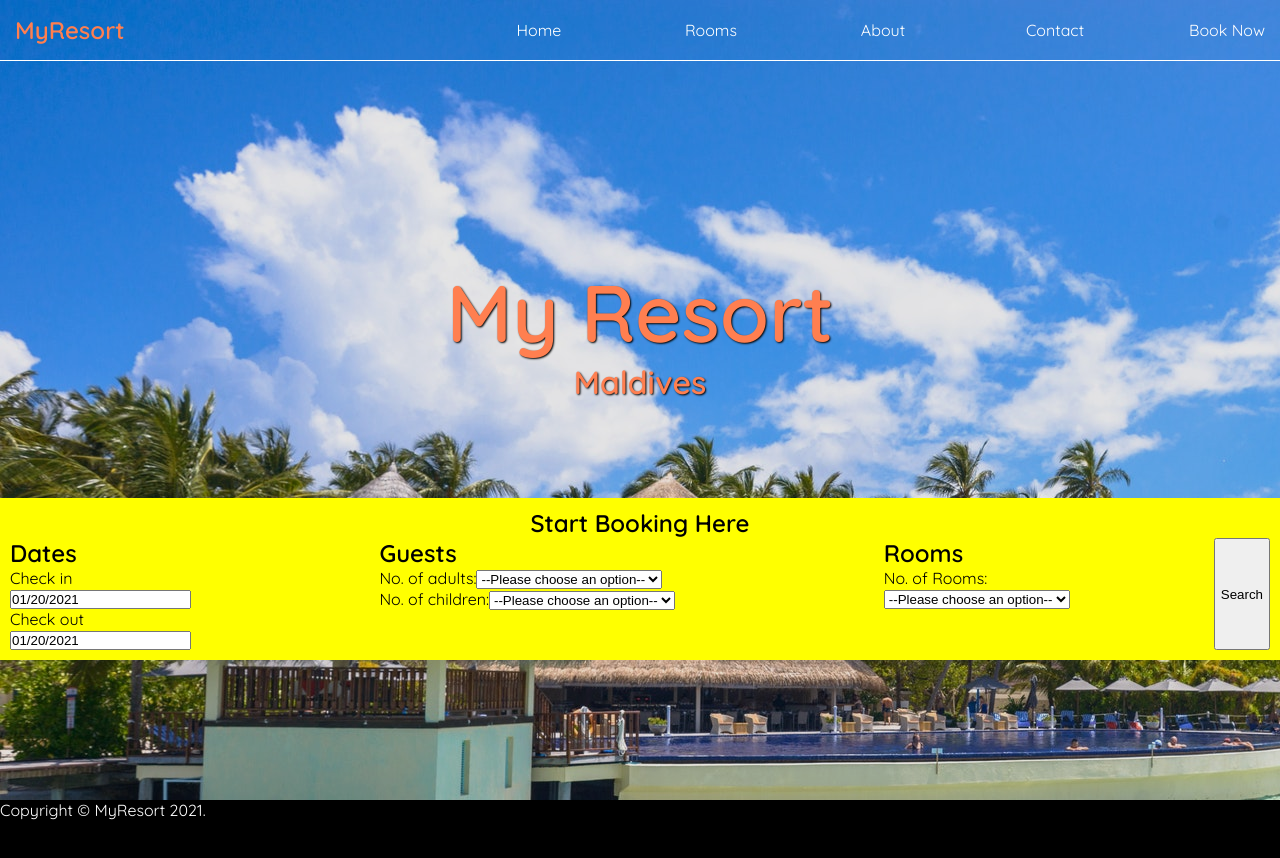
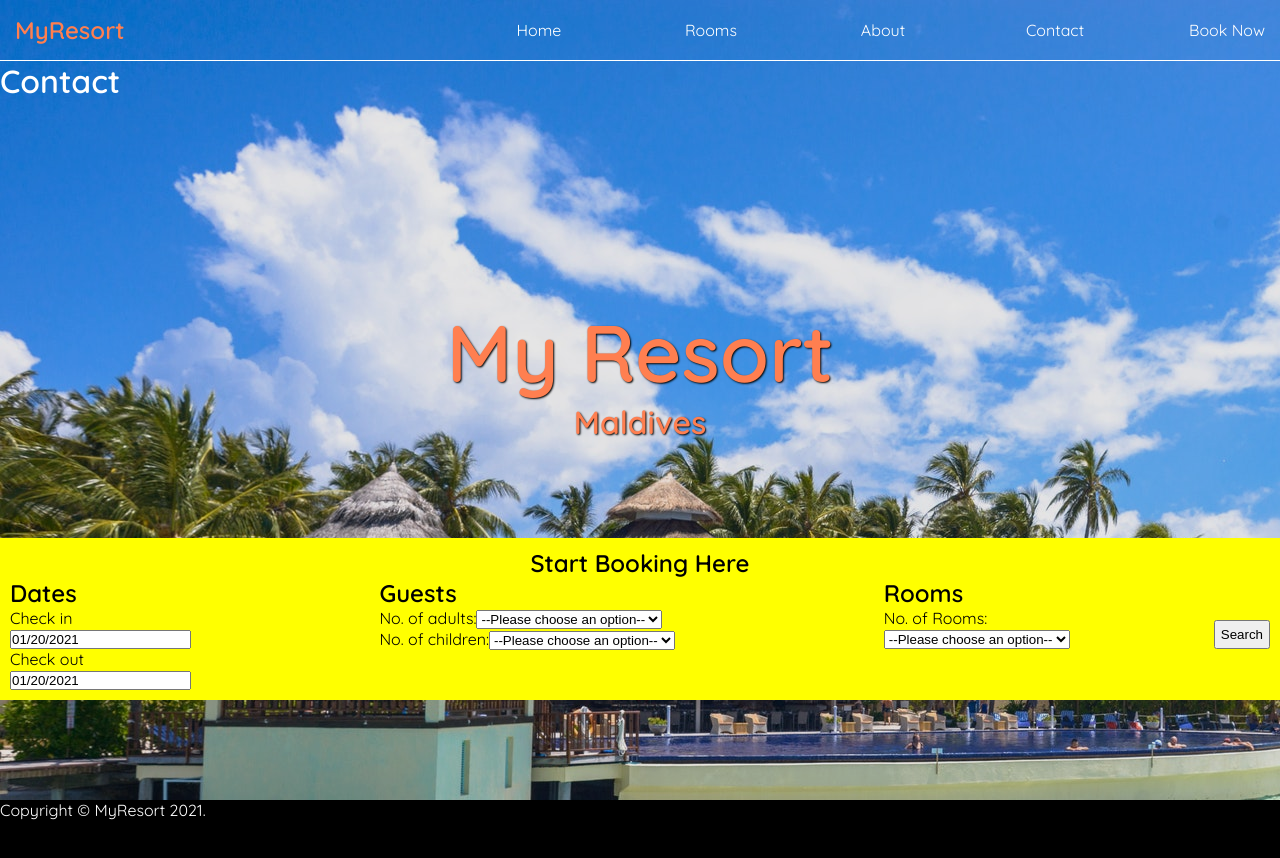
Before and after one commit to ginohagad/myresort, a React (Create React App) app: page /contact in a window 1280 px wide. Shown: the top 858 px of the page. Built offline with nearby package versions, Linux system fonts and the light colour scheme.

Commit message:
Added react router.

```diff
--- a/package.json
+++ b/package.json
@@ -10,6 +10,7 @@
     "react": "^17.0.1",
     "react-datepicker": "^3.4.1",
     "react-dom": "^17.0.1",
+    "react-router-dom": "^5.2.0",
     "react-scripts": "4.0.1",
     "web-vitals": "^0.2.4"
   },
--- a/src/App.scss
+++ b/src/App.scss
@@ -98,14 +98,17 @@ body {
     gap: 9em;
   }
 
-  .bm-dates, .bm-guests {
+  .bm-dates, .bm-guests, .bm-search {
     li {
       display: inline-block;
     }
   }
 
-  .search {
-    padding: 5px;
+  .bm-search {
+    margin: auto;
+
+    .search {
+      padding: 5px;
+    }
   }
-
 }
--- a/src/components/About.js
+++ b/src/components/About.js
@@ -0,0 +1,11 @@
+
+
+const About = () => {
+
+  return (
+    <h1>About</h1>
+  );
+}
+
+
+export default About;
--- a/src/components/BookMenu.js
+++ b/src/components/BookMenu.js
@@ -74,7 +74,9 @@ const BookMenu = () => {
               <option value="10">10</option>
           </select>
         </div>
-        <button className="search">Search</button>
+        <div className="bm-search">
+          <button className="search">Search</button>
+        </div>
       </div>
     </div>
   )
--- a/src/components/Contact.js
+++ b/src/components/Contact.js
@@ -0,0 +1,12 @@
+
+
+
+const Contact = () => {
+
+  return (
+    <h1>Contact</h1>
+  );
+}
+
+
+export default Contact;
--- a/src/components/Navbar.js
+++ b/src/components/Navbar.js
@@ -1,17 +1,42 @@
+import Rooms from './Rooms';
+import About from './About';
+import Contact from './Contact';
+import Main from './Main';
+
+import {
+  BrowserRouter as Router,
+  Switch,
+  Route,
+  Link
+} from "react-router-dom";
+
 
 const Navbar = () => {
 
   return (
+    <Router>
       <nav className="navbar">
         <h2 id="logo" className="nav-items">MyResort</h2>
         <ul className="nav-items">
-        <li><a href="#home">Home</a></li>
-        <li><a href="#rooms">Rooms</a></li>
-        <li><a href="#about">About</a></li>
-        <li><a href="#contact">Contact</a></li>
+          <li><Link to="/">Home</Link></li>
+          <li><Link to="/rooms">Rooms</Link></li>
+          <li><Link to="/about">About</Link></li>
+          <li><Link to="/contact">Contact</Link></li>
           <li><a href="#book" className="button">Book Now</a></li>
         </ul>
       </nav>
+      <Switch>
+        <Route path="/rooms">
+          <Rooms />
+        </Route>
+        <Route path="/about">
+          <About />
+        </Route>
+        <Route path="/contact">
+          <Contact />
+        </Route>
+      </Switch>
+    </Router>
   );
 }
 
--- a/src/components/Rooms.js
+++ b/src/components/Rooms.js
@@ -0,0 +1,11 @@
+
+
+const Rooms = () => {
+
+  return (
+    <h1>Rooms</h1>
+  );
+}
+
+
+export default Rooms;
```
Also changed, not shown: 2 other files (tests, documents, lock files or other folders). Lines whose indentation alone changed are shown as unchanged.
